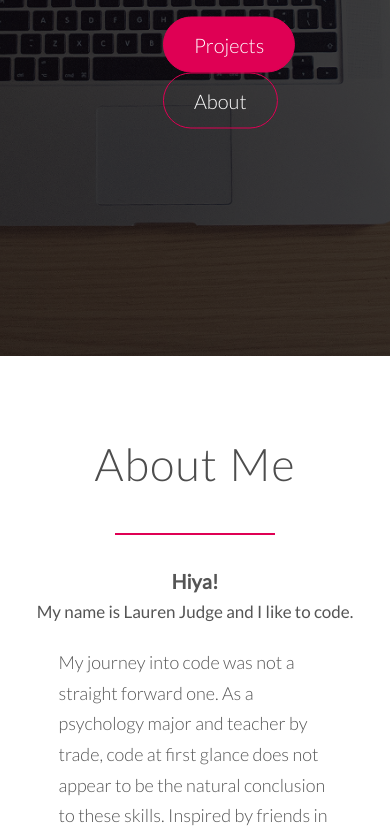
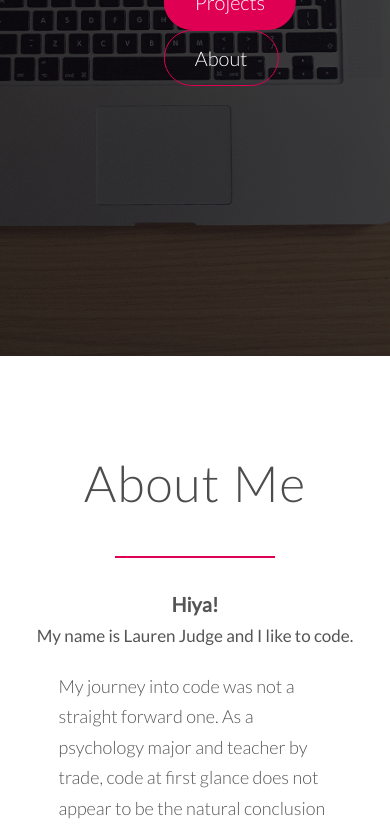
Before and after one commit to laurenjudge/portfolio-OLD, a website: page index.html in a window 390 px wide. Shown: the part 488-1314 px from the top of the page. Drawn offline with nearby package versions, Linux system fonts and the light colour scheme; files whose address does not match are found by name.

Commit message:
responsive for large and small tablet

```diff
--- a/sass/abstractions/_mixins.scss
+++ b/sass/abstractions/_mixins.scss
@@ -21,7 +21,12 @@
     @if $breakpoint == phone {
         @media only screen and (max-width: 37.5em) { @content }; //600px
     }
+
     @if $breakpoint == tab-port {
+        @media only screen and (max-width: 53.75em) { @content }; //860px
+    }
+
+    @if $breakpoint == tab-land-small {
         @media only screen and (max-width: 56.25em) { @content }; //900px
     }
 
@@ -29,7 +34,7 @@
         @media only screen and (max-width: 75em) { @content }; //1200px
     }
 
-    @if $breakpoint == small-screen {
+    @if $breakpoint == desktop {
         @media only screen and (max-width: 87.5em) { @content }; //1447px
     }
 
--- a/sass/base/_typography.scss
+++ b/sass/base/_typography.scss
@@ -7,6 +7,8 @@
     text-rendering: optimizeLegibility;
 
     @include respond(tab-land) { font-size: 1.7rem; }
+
+    @include respond(tab-land-small) { padding: 1.5rem 0; }
 }
 
 //HEADINGS
@@ -19,8 +21,6 @@
     letter-spacing: 1px;
     font-size: 5rem;
     color: $color-grey-dark-2;
-
-    @include respond(tab-land) { font-size: 4.5rem; }
 
     &:after {
         display: block;
--- a/sass/components/_buttons.scss
+++ b/sass/components/_buttons.scss
@@ -38,9 +38,11 @@
         border-radius: 200px;
         font-size: 2rem;
         margin: 0 1rem;
-        padding: 10px 30px;
+        padding: 1rem 3rem;
         color: $color-white;
         font-weight: 300;
+
+        @include respond(tab-port-small) { padding: .8rem 2.8rem }
     }
 
     &--small {
@@ -57,6 +59,8 @@
             0 1px 3px rgba(0,0,0,.08);
         letter-spacing: .025rem;
         padding: .4rem .8rem;
+
+        @include respond(tab-port) { font-size: 1.7rem; }
 
         &-full {
             background-color: $color-primary-light;
--- a/sass/layout/_contact.scss
+++ b/sass/layout/_contact.scss
@@ -1,6 +1,8 @@
 .contact {
     &__links {
         margin: 15rem 0 20rem 0;
+
+        @include respond(tab-land) { margin: 8rem 0 17rem 0; }
 
         & span { padding: 0 3rem; }
 
--- a/sass/layout/_header.scss
+++ b/sass/layout/_header.scss
@@ -18,13 +18,11 @@
             border-bottom: 1px dashed #fff;
             margin-bottom: 2rem;
 
-            @include respond(phone) {
-                font-size: 5rem;
-            }
+            @include respond(tab-port-small) { font-size: 6.5rem !important; }
 
-            @include respond(tab-land) {
-                font-size: 7.5rem;
-            }
+            @include respond(tab-land) { font-size: 7.5rem; }
+
+            @include respond(phone) { font-size: 5rem; }
         }
     }
 
--- a/sass/layout/_projects.scss
+++ b/sass/layout/_projects.scss
@@ -27,7 +27,7 @@
     &__content {
         padding: 1rem 4rem;
 
-        @include respond(tab-port) { padding: .7rem 3.5rem; }
+        @include respond(tab-land-small) { padding: .7rem 3.5rem; }
 
         &--text {
             @include respond(tab-land) { font-size: 1.8rem; }
@@ -39,7 +39,7 @@
 
             @include respond(tab-land) { font-size: 1.6rem; }
 
-            @include respond(tab-port) { padding: 1.5rem 0; }
+            @include respond(tab-land-small) { padding: 1.5rem 0; }
 
             &-skill {
                 border: 2px solid $color-secondary-light;
@@ -52,8 +52,8 @@
                 -ms-border-radius: 4px;
                 -o-border-radius: 4px;
 
-                @include respond(tab-port) {
-                    font-size: 1.5rem;
+                @include respond(tab-land-small) {
+                    font-size: 1.6rem;
                     padding: .3rem;
                     margin-right: .5rem;
                     margin-bottom: .7rem;
@@ -65,7 +65,7 @@
             margin-bottom: 1.5rem;
             margin-top: 1rem;
 
-            @include respond(tab-port) {
+            @include respond(tab-land-small) {
                 margin-bottom: 1rem;
                 margin-top: .5rem;
             }
```
Also changed, not shown: css/style.css.
